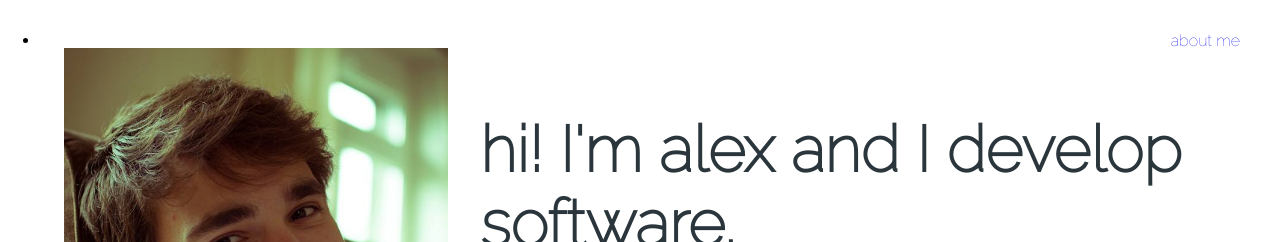
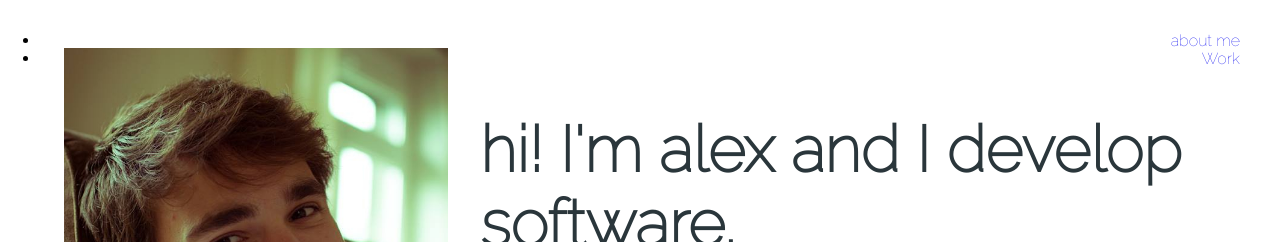
Before and after one commit to alexquintino/alexquintino.github.io, a Jekyll site: the page built from index.html, in a window 1280 px wide. Shown: the top 242 px of the page. Built offline with Jekyll 4.4.1, drawn with Linux system fonts in a browser that asks for light colours; nearby versions of some CDN libraries.

Commit message:
Added work page with link in the header

```diff
--- a/_includes/header.html
+++ b/_includes/header.html
@@ -7,6 +7,9 @@
       {% if page.page != "about" %}
         <li><a href="/about">about me</a></li>
       {% endif %}
+      {% if page.page != "work" %}
+        <li><a href="/work">Work</a></li>
+      {% endif %}
     </ul>
   </nav>
 </header>
--- /dev/null
+++ b/work/index.html
@@ -0,0 +1,4 @@
+---
+layout: default
+page: work
+---
```
